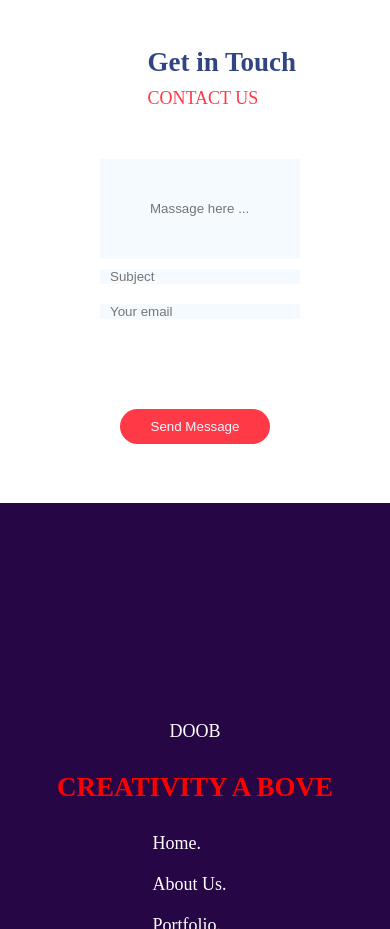
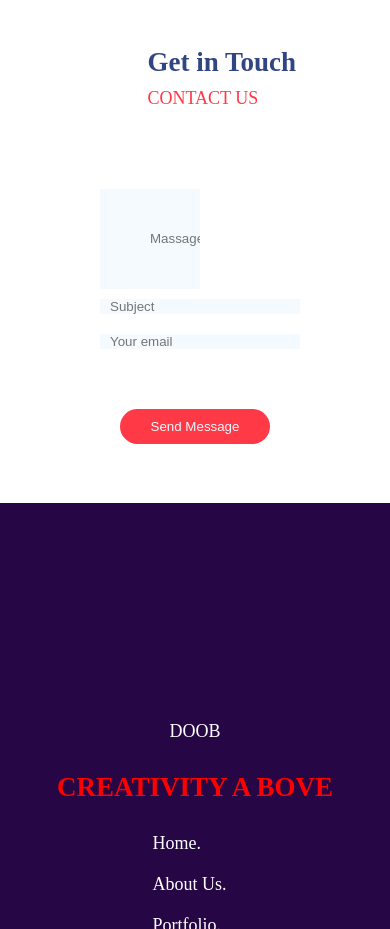
Before and after one commit to ahmeeed404/abtal, a plain HTML site: page index.html in a window 390 px wide. Shown: the part 3760-4689 px from the top of the page. Drawn offline with Linux system fonts and the light colour scheme.

Commit message:
modification

```diff
--- a/css/app.css
+++ b/css/app.css
@@ -250,7 +250,7 @@
     width: 50vw;
 }
 .Massage{
-    width: 200px;
+    width: 100px;
 }
 
 }
--- a/index.html
+++ b/index.html
@@ -123,7 +123,7 @@
                 <input class="Subject" type="text" placeholder="Subject">
                </div>
 
-              <div class="">
+              <div class="secound-input">
                 <input class="Massage" type="text" placeholder="Massage here ...">
               </div>
               </div>
```
